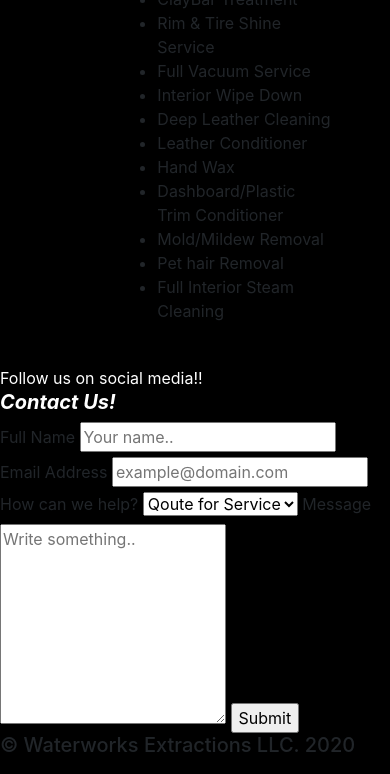
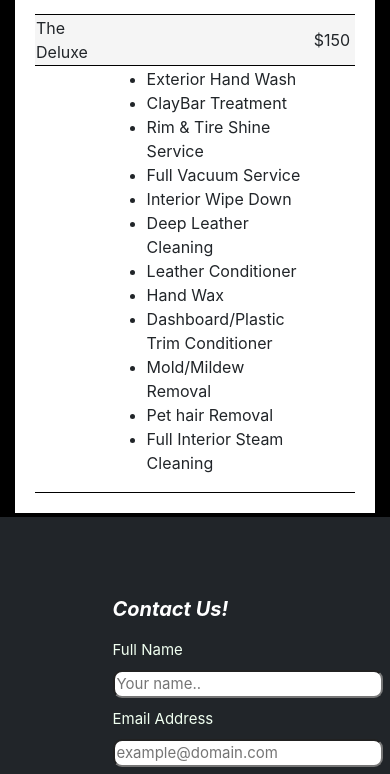
Before and after one commit to jamalp83/waterworks_ppv, a plain HTML site: page services.html in a window 390 px wide. Shown: the part 967-1741 px from the top of the page. Drawn offline with nearby package versions, Linux system fonts and the light colour scheme.

Commit message:
Update styles.css

```diff
--- a/css/styles.css
+++ b/css/styles.css
@@ -3,10 +3,19 @@
 /* * {
     border: 2px solid red;
 } */
-@media screen and (max-width: 900px){
+
+
+@media screen and (max-width: 1480px){
+
+    .contact_frm{
+        min-width: 270px;
+    }
+
 
 
 }
+
+
 
 .test{
     position: relative;
@@ -107,3 +116,201 @@ img.card-img{
     text-align: center;
     padding-bottom: 10px;
 }
+
+
+.ft-container{
+    border: 2px solid red;
+
+}
+
+.ft-container > label{
+    display: block;
+}
+
+form {
+    display: flex;
+    flex-direction: column;
+    border-radius: 3px;
+    width: 50%;
+}
+
+.frm-cont{
+    margin-top: 4px;
+    position: relative;
+}
+
+.frm-format {
+    position: relative;
+    /* padding: 2% 35% 5% 35%;   */
+
+}
+
+.form-all {
+    list-style-type: none;
+}
+
+.grid-container {
+    display: grid;
+    grid-template-columns: 33.3% 33.3% 33.3%;
+    grid-template-areas: 'first second third';
+
+    padding: 10px;
+    position: relative;
+    width: 100%;
+  }
+  .grid1{
+    position: relative;
+    grid-area: first;
+
+}
+    .grid2 {
+    position: relative;
+    grid-area: second;
+
+}
+
+    .grid3 {
+    position: relative;
+    grid-area: third;
+
+}
+
+  .grid-item {
+    padding: 20px;
+    font-size: 15px;
+
+  }
+
+  .grid-item > form > label{
+      margin-top: 10px;
+  }
+
+  .soc_logo{
+    position: relative;
+    top: 80%;
+}
+
+.soc_logo_size{
+    height: 70px !important;
+    width: 70px !important;
+}
+
+.contact_frm {
+    position: relative;
+    left: 25%;
+
+}
+
+label {
+    color: honeydew;
+}
+
+.ftr{
+    width: 100%;
+    background-color: currentColor;
+    margin-top: 1%;
+}
+
+.cpyrt{
+    text-align: center;
+    color: white;
+    margin: 4px;
+}
+
+form > input{
+  border-radius: 9px;
+}
+
+form > textarea{
+  border-radius: 9px;
+}
+
+#submit{
+    margin: 12px;
+}
+
+#category{
+  border-radius: 9px;
+}
+
+.separator{
+    /* width: 100%;
+    height: 1px; */
+    border: solid white 1px;
+    opacity: 0.5;
+}
+
+.service_price_section{
+  margin-top: 4px;
+  background-color: white;
+}
+
+@media screen and (max-width: 1200px){
+    .grid-container {
+        position: relative;
+        display: grid;
+        grid:
+        'third'
+        'second'
+        'first';
+        grid-gap: 10px;
+
+        padding: 10px;
+      }
+      .soc_logo{
+        position: relative;
+        top: auto;
+        text-align: center;
+    }
+
+}
+
+
+table, td, th {
+    position: relative;
+    border-bottom: solid black 1px;
+
+}
+
+table{
+
+    width: 100%;
+}
+.fcolumn {
+    width: 20%;
+    background-color: whitesmoke;
+}
+
+.scolumn {
+    position: relative;
+    width: 70%;
+    text-align: center;
+    background-color: whitesmoke;
+}
+
+.tcolumn {
+    width: 20%;
+    background-color: whitesmoke;
+}
+
+.service_price_section {
+    padding: 20px 20px;
+}
+
+
+.fcolumn1 {
+    width: 20%;
+
+}
+
+.scolumn1 {
+    position: relative;
+    width: 70%;
+    text-align: center;
+
+}
+
+.tcolumn1 {
+    width: 20%;
+
+}
```
